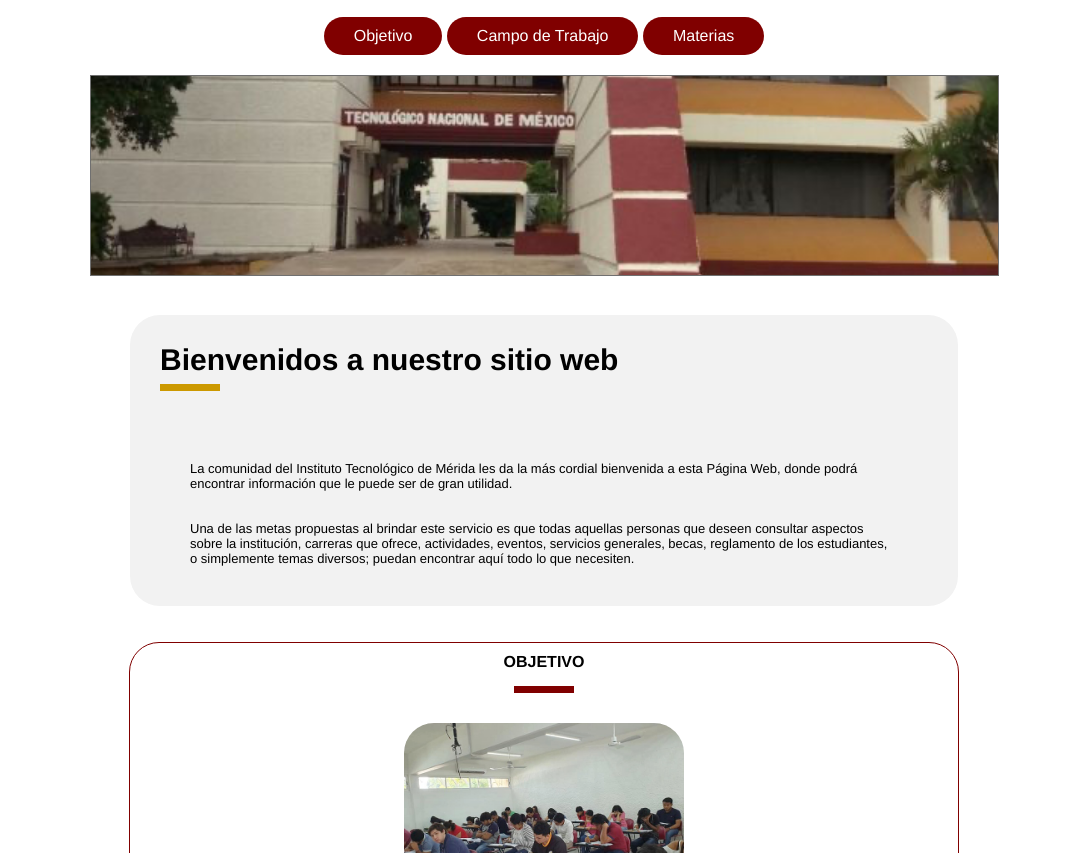
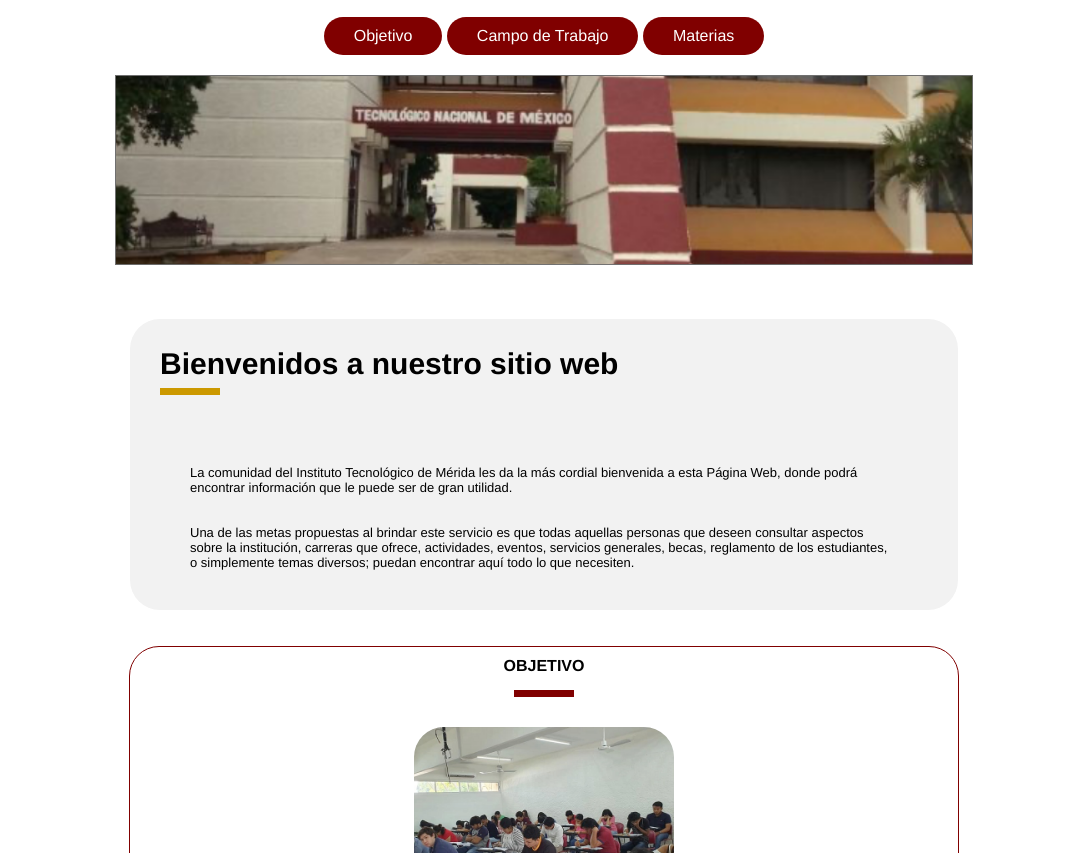
Before and after one commit to PeterPerez01/pagina_tecnologico, a plain HTML site: page index.html in a window 1280 px wide. Shown: the part 99-952 px from the top of the page, without its empty margins (96-1183 px from the left). Drawn offline with Linux system fonts and the light colour scheme.

Commit message:
Update estilos.css

```diff
--- a/estilos.css
+++ b/estilos.css
@@ -88,7 +88,7 @@ h4{
 
 .apartadoimage {
     border-width: 40px;
-    width: 220px;
+    width: 26%;
     height: 190px;
     border: 0;
     background-position: right;
@@ -121,7 +121,6 @@ h4{
 *{
     margin: auto;
     font-family: Helvetica;
-
 }
 
 h1 {
@@ -176,8 +175,13 @@ font-size: medium;
 
 .contenedorimagen{
     border: 0;
-    height: 20px;
+    height: 3%;
     margin: auto;
     display: flex;
     margin-bottom: 220px;
 }
+
+.contenedorimagen img {
+    width: 67%;
+    height:auto;
+}
```
